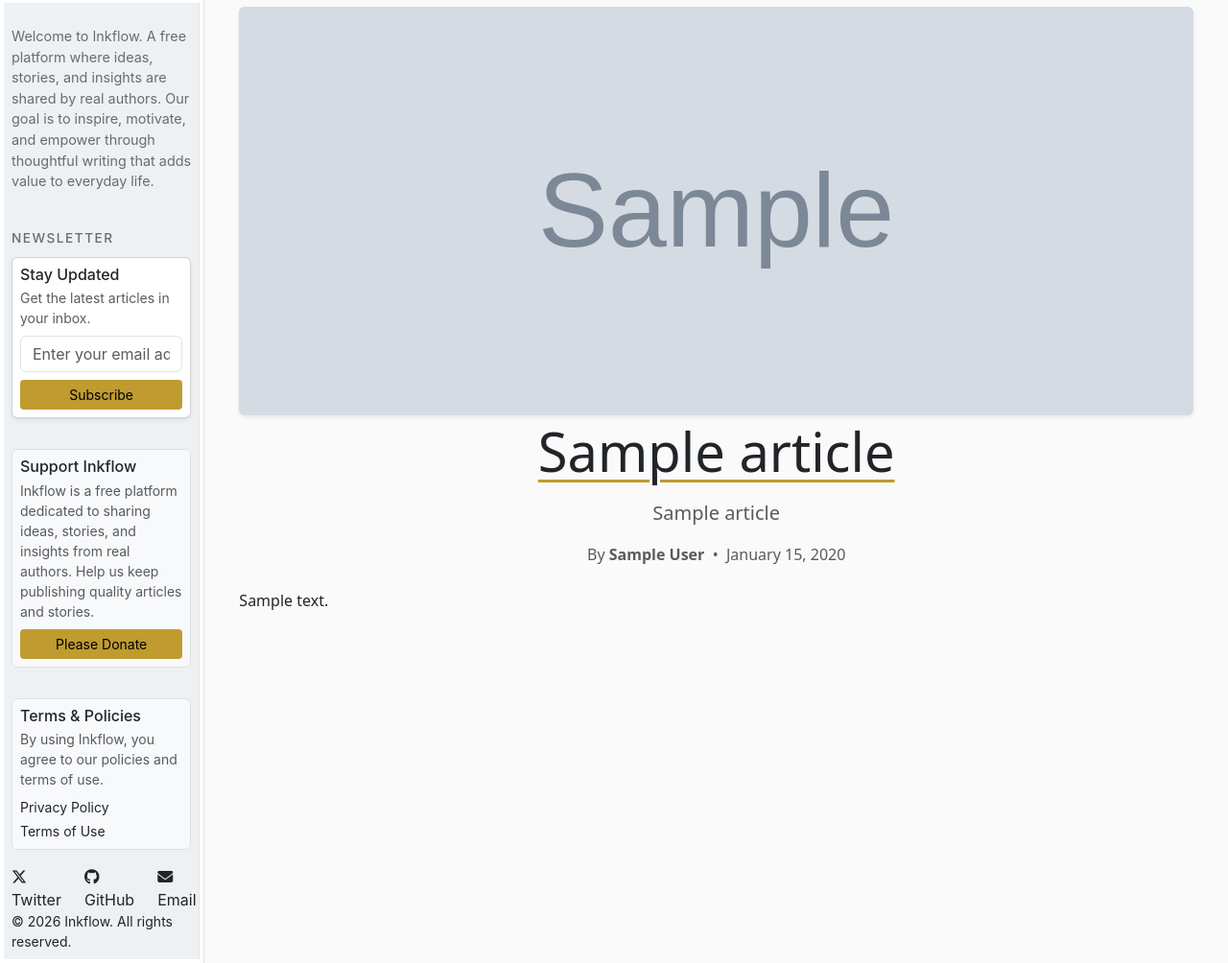
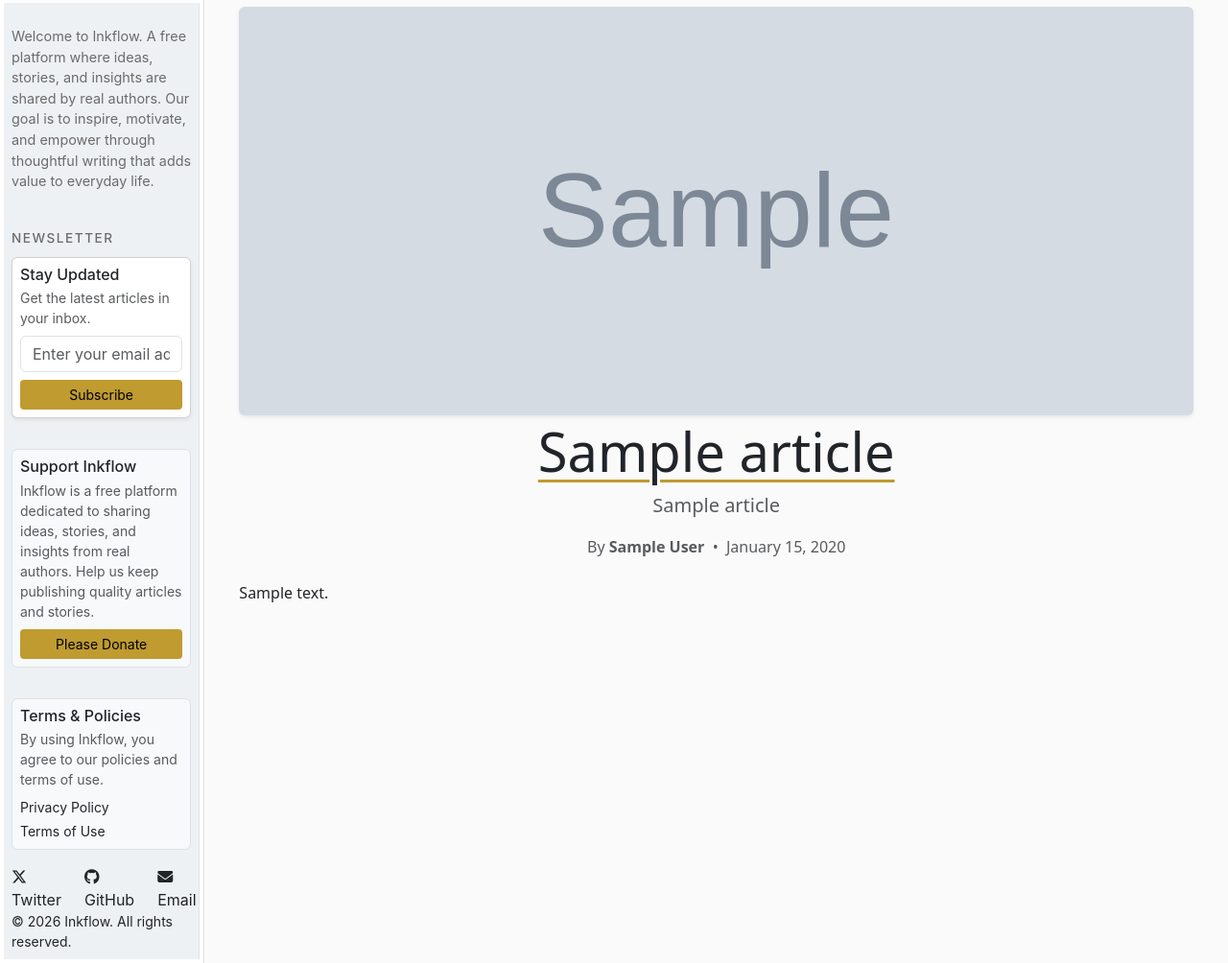
Before and after one commit to Kgothatso-create/publishing-cms, a Django app: a page that uses templates/articles/view.html in a window 1280 px wide. Shown: the part 64-1068 px from the top of the page at 96% size. Run offline with Django 5.2, Linux system fonts and the light colour scheme; tables that the repository leaves empty hold one stand-in row (values such as "Sample post"); grey boxes marked "Sample" are stand-in pictures; some libraries are stand-ins or nearby versions.

Commit message:
updated view

```diff
--- a/templates/articles/view.html
+++ b/templates/articles/view.html
@@ -4,9 +4,7 @@
 {% block hero %}{% endblock %}
 
 {% block content %}
-
     <div class="container mt-2 mb-5">
-
         <!-- Featured Image (Responsive Hero using Bootstrap ratio) -->
         {% if article.featured_image %}
             <div class="mb-1">
@@ -18,38 +16,31 @@
                 </div>
             </div>
         {% endif %}
-
         <!-- Article Header -->
         <header class="text-center mb-4">
             <h1 class="display-4 font-weight-bold article-title">
                 {{ article.title }}
             </h1>
-
             {% if article.subheading %}
-            <p class="lead text-muted mt-3">
+                <p class="lead text-muted mt-1">
                     {{ article.subheading }}
                 </p>
             {% endif %}
-
-        <div class="text-muted mt-3">
+            <div class="text-muted mt-1">
                 By
                 <strong>
                     {{ article.author.get_full_name|default:article.author.username }}
                 </strong>
-
                 {% if article.published_at %}
                     &nbsp;•&nbsp;
                     {{ article.published_at|date:"F d, Y" }}
                 {% endif %}
             </div>
-
         </header>
-
         <!-- Article Body -->
         <section class="mb-5">
             {{ article.body|safe }}
         </section>
-
         <!-- Related Articles (UNCHANGED) -->
         {% if related_articles %}
             <section class="related-articles mt-5">
@@ -91,5 +82,4 @@
             </section>
         {% endif %}
     </div>
-
 {% endblock %}
```
Lines whose indentation alone changed are shown as unchanged.
